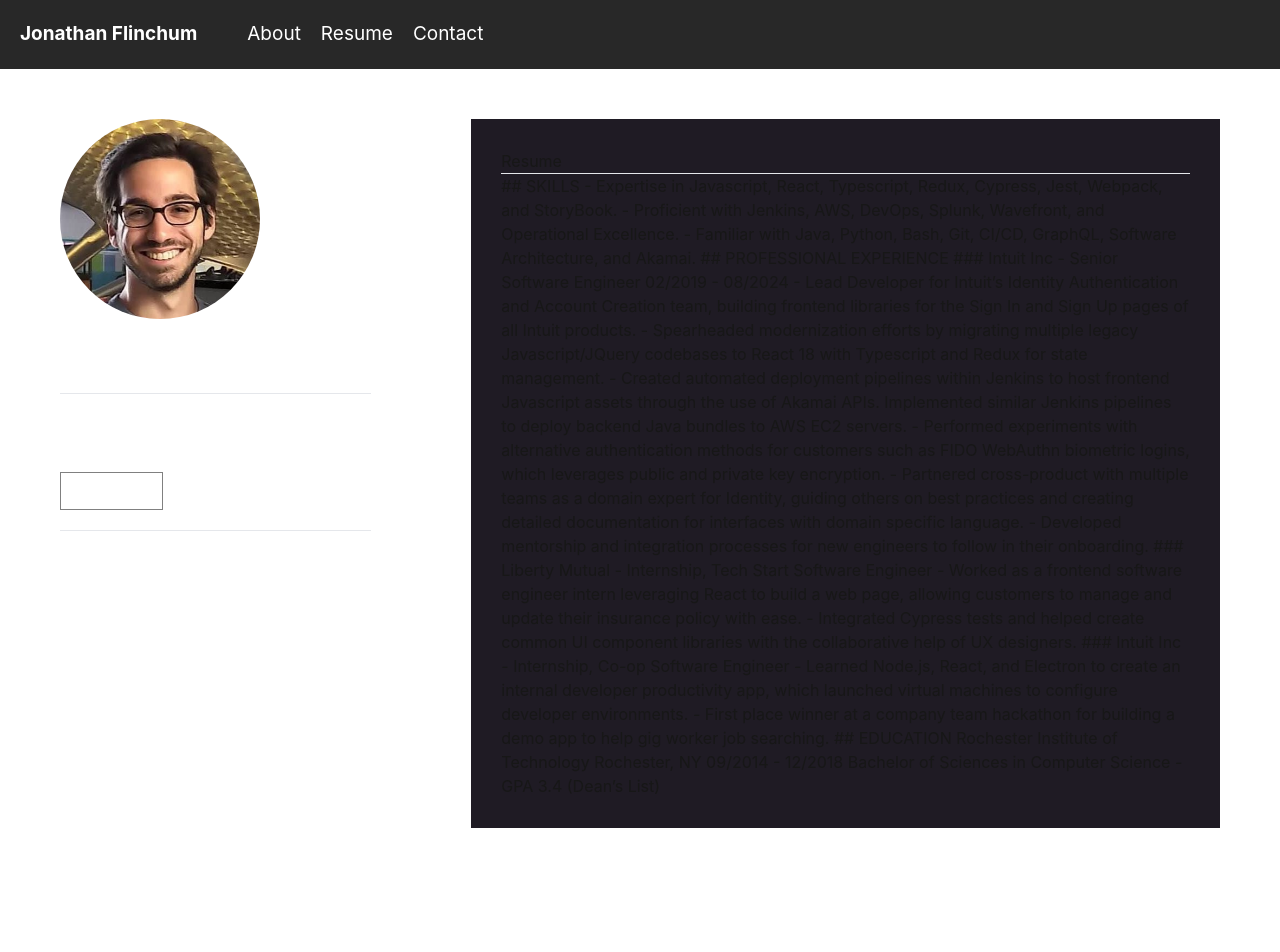
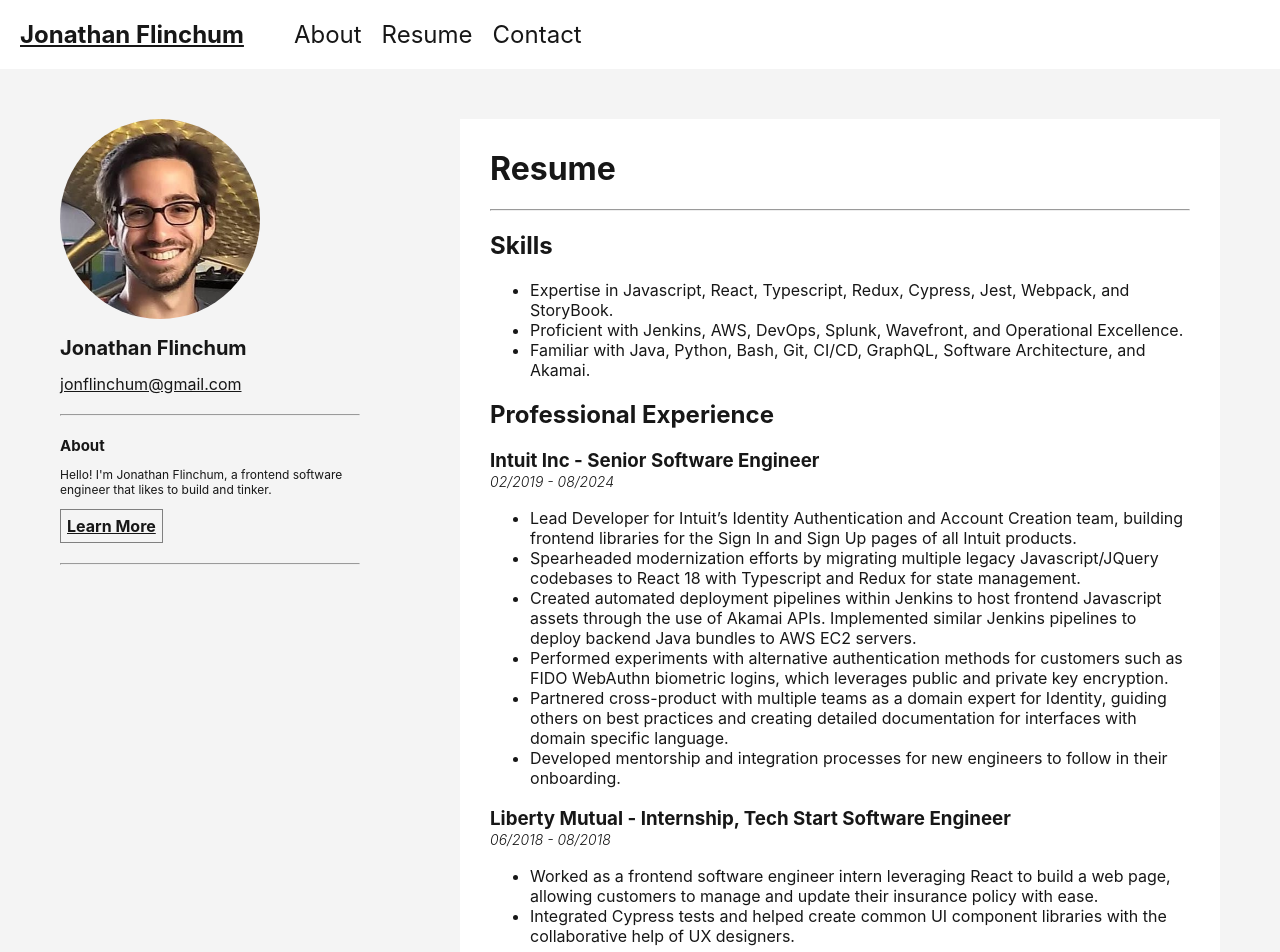
Before and after one commit to Jflinchum/personal-webapp, a Next.js app: page /resume in a window 1280 px wide. Shown: the top 952 px of the page. Before the commit the page ends 858 px from the top, so only its background shows below. Built offline with nearby package versions, Linux system fonts and the light colour scheme.

Commit message:
fixed css issues with nextjs switch and fix resume layout

```diff
--- a/app/globals.css
+++ b/app/globals.css
@@ -2,18 +2,27 @@
 @tailwind components;
 @tailwind utilities;
 
+/* CSS Vars */
 :root {
-  --background: #ffffff;
+  --background: #f4f4f4;
+  --background-secondary: #ffffff;
+  --background-tertiary: #ffffff;
   --foreground: #171717;
+  --foreground-hover: #2e59ba;
 }
 
 @media (prefers-color-scheme: dark) {
   :root {
     --background: #0a0a0a;
+    --background-secondary: #282827;
+    --background-tertiary: #1f1b24;
     --foreground: #ededed;
+    --foreground-hover: #aed8f2;
   }
 }
 
+
+/* Global HTML tags */
 body {
   margin: 0;
   font-family: -apple-system, BlinkMacSystemFont, 'Segoe UI', 'Roboto', 'Oxygen',
@@ -32,12 +41,8 @@ code {
 }
 
 a {
-  color: white;
+  color: var(--foreground);
   &:hover {
-    color: rgb(174, 216, 242);
+    color: var(--foreground-hover);
   }
 }
-
-nav > a {
-  text-decoration: none;
-}
--- a/app/resume/page.tsx
+++ b/app/resume/page.tsx
@@ -8,40 +8,43 @@ function Resume() {
       <ContentCard
         title='Resume'
         description={
-          <p>
-          {`
-## SKILLS
-- Expertise in Javascript, React, Typescript, Redux, Cypress, Jest, Webpack, and StoryBook.
-- Proficient with Jenkins, AWS, DevOps, Splunk, Wavefront, and Operational Excellence.
-- Familiar with Java, Python, Bash, Git, CI/CD, GraphQL, Software Architecture, and Akamai.
-
-
-## PROFESSIONAL EXPERIENCE
-### Intuit Inc - Senior Software Engineer 02/2019 - 08/2024
-- Lead Developer for Intuit’s Identity Authentication and Account Creation team, building frontend libraries for the Sign In and Sign Up pages of all Intuit products.
-- Spearheaded modernization efforts by migrating multiple legacy Javascript/JQuery codebases to React 18 with Typescript and Redux for state management.
-- Created automated deployment pipelines within Jenkins to host frontend Javascript assets through the use of Akamai APIs. Implemented similar Jenkins pipelines to deploy backend Java bundles to AWS EC2 servers.
-- Performed experiments with alternative authentication methods for customers
-such as FIDO WebAuthn biometric logins, which leverages public and private key encryption.
-- Partnered cross-product with multiple teams as a domain expert for Identity, guiding others on best practices and creating detailed documentation for interfaces with domain specific language.
-- Developed mentorship and integration processes for new engineers to follow in their onboarding.
-
-
-### Liberty Mutual - Internship, Tech Start Software Engineer
-- Worked as a frontend software engineer intern leveraging React to build a web page, allowing customers to manage and update their insurance policy with ease.
-- Integrated Cypress tests and helped create common UI component libraries with the collaborative help of UX designers.
-
-
-### Intuit Inc - Internship, Co-op Software Engineer
-- Learned Node.js, React, and Electron to create an internal developer productivity app, which launched virtual machines to configure developer environments.
-- First place winner at a company team hackathon for building a demo app to help gig worker job searching.
-
-
-## EDUCATION
-Rochester Institute of Technology Rochester, NY 09/2014 - 12/2018
-Bachelor of Sciences in Computer Science - GPA 3.4 (Dean’s List)
-          `}
-        </p>
+          <article>
+            <h2>Skills</h2>
+            <ul>
+              <li>Expertise in Javascript, React, Typescript, Redux, Cypress, Jest, Webpack, and StoryBook.</li>
+              <li>Proficient with Jenkins, AWS, DevOps, Splunk, Wavefront, and Operational Excellence.</li>
+              <li>Familiar with Java, Python, Bash, Git, CI/CD, GraphQL, Software Architecture, and Akamai.</li>
+            </ul>
+            <h2>Professional Experience</h2>
+              <h3 className='mb-0'>Intuit Inc - Senior Software Engineer</h3>
+              <p className='mt-0 font-light text-sm italic'>02/2019 - 08/2024</p>
+              <ul>
+                <li>Lead Developer for Intuit’s Identity Authentication and Account Creation team, building frontend libraries for the Sign In and Sign Up pages of all Intuit products.</li>
+                <li>Spearheaded modernization efforts by migrating multiple legacy Javascript/JQuery codebases to React 18 with Typescript and Redux for state management.</li>
+                <li>Created automated deployment pipelines within Jenkins to host frontend Javascript assets through the use of Akamai APIs. Implemented similar Jenkins pipelines to deploy backend Java bundles to AWS EC2 servers.</li>
+                <li>Performed experiments with alternative authentication methods for customers such as FIDO WebAuthn biometric logins, which leverages public and private key encryption.</li>
+                <li>Partnered cross-product with multiple teams as a domain expert for Identity, guiding others on best practices and creating detailed documentation for interfaces with domain specific language.</li>
+                <li>Developed mentorship and integration processes for new engineers to follow in their onboarding.</li>
+              </ul>
+              <h3 className='mb-0'>Liberty Mutual - Internship, Tech Start Software Engineer</h3>
+              <p className='mt-0 font-light text-sm italic'>06/2018 - 08/2018</p>
+              <ul>
+                <li>Worked as a frontend software engineer intern leveraging React to build a web page, allowing customers to manage and update their insurance policy with ease.</li>
+                <li>Integrated Cypress tests and helped create common UI component libraries with the collaborative help of UX designers.</li>
+              </ul>
+              <h3 className='mb-0'>Intuit Inc - Internship, Co-op Software Engineer</h3>
+              <p className='mt-0 font-light text-sm italic'>06/2016 - 12/2016</p>
+              <ul>
+                <li>Learned Node.js, React, and Electron to create an internal developer productivity app, which launched virtual machines to configure developer environments.</li>
+                <li>First place winner at a company team hackathon for building a demo app to help gig worker job searching.</li>
+              </ul>
+            <h2>Education</h2>
+            <div className='ml-6'>
+              <p className="mb-0 font-bold">Rochester Institute of Technology</p>
+              <p className='mt-0 font-light text-sm italic'>09/2014 - 12/2018</p>
+              <p className='m-0'>Bachelor of Sciences in Computer Science - GPA 3.4 (Dean’s List)</p>
+            </div>
+        </article>
         }
       />
     </Layout>
--- a/components/ContentCard/ContentCard.css
+++ b/components/ContentCard/ContentCard.css
@@ -1,7 +1,12 @@
 
 .content-card {
-    background-color: #1F1B24;
-    width: 100%;
-    padding: 30px;
-    margin-bottom: 30px;
+  background-color: var(--background-tertiary);
+  width: 100%;
+  padding: 30px;
 }
+
+.content-header {
+  font-weight: bold;
+  font-size: 32px;
+  margin-top: 0px;
+}
--- a/components/ContentCard/ContentCard.tsx
+++ b/components/ContentCard/ContentCard.tsx
@@ -7,13 +7,13 @@ interface ContentCardProps {
 }
 
 const ContentCard = ({ title, description }: ContentCardProps) => {
-
-
   return (
     <div className='content-card'>
-      <h1>{title}</h1>
+      <h1 className='content-header'>{title}</h1>
       <hr/>
-      {description}
+      <div className='content-body'>
+        {description}
+      </div>
     </div>
   );
 }
--- a/components/Header/Header.css
+++ b/components/Header/Header.css
@@ -1,10 +1,8 @@
 .webapp-header {
-  background-color: #282828;
+  background-color: var(--background-secondary);
   display: flex;
-  font-size: calc(3px + 2vmin);
-  color: white;
   padding: 20px;
-
+  font-size: 24px;
 }
 
 .name-titlecard {
@@ -15,5 +13,6 @@
 .navigation-header {
   a {
     padding-right: 20px;
+    text-decoration: none;
   }
 }
--- a/components/PersonalDetailsCard/PersonalDetailsCard.css
+++ b/components/PersonalDetailsCard/PersonalDetailsCard.css
@@ -1,5 +1,4 @@
 .personal-details-card {
-    color: white;
     min-width: 220px;
 
     img {
--- a/tailwind.config.ts
+++ b/tailwind.config.ts
@@ -15,4 +15,7 @@ export default {
     },
   },
   plugins: [],
+  corePlugins: {
+   preflight: false,
+}
 } satisfies Config;
```
